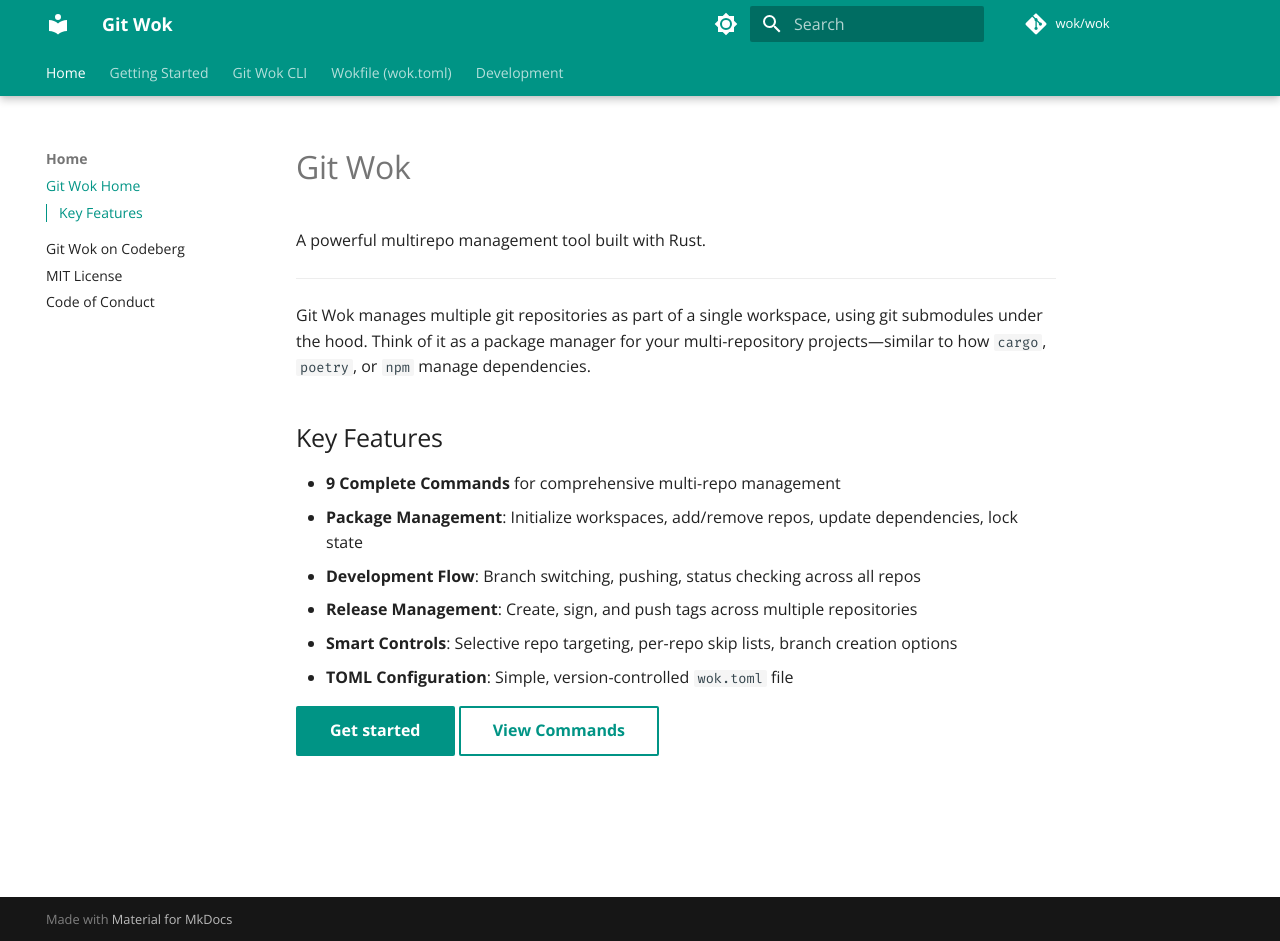
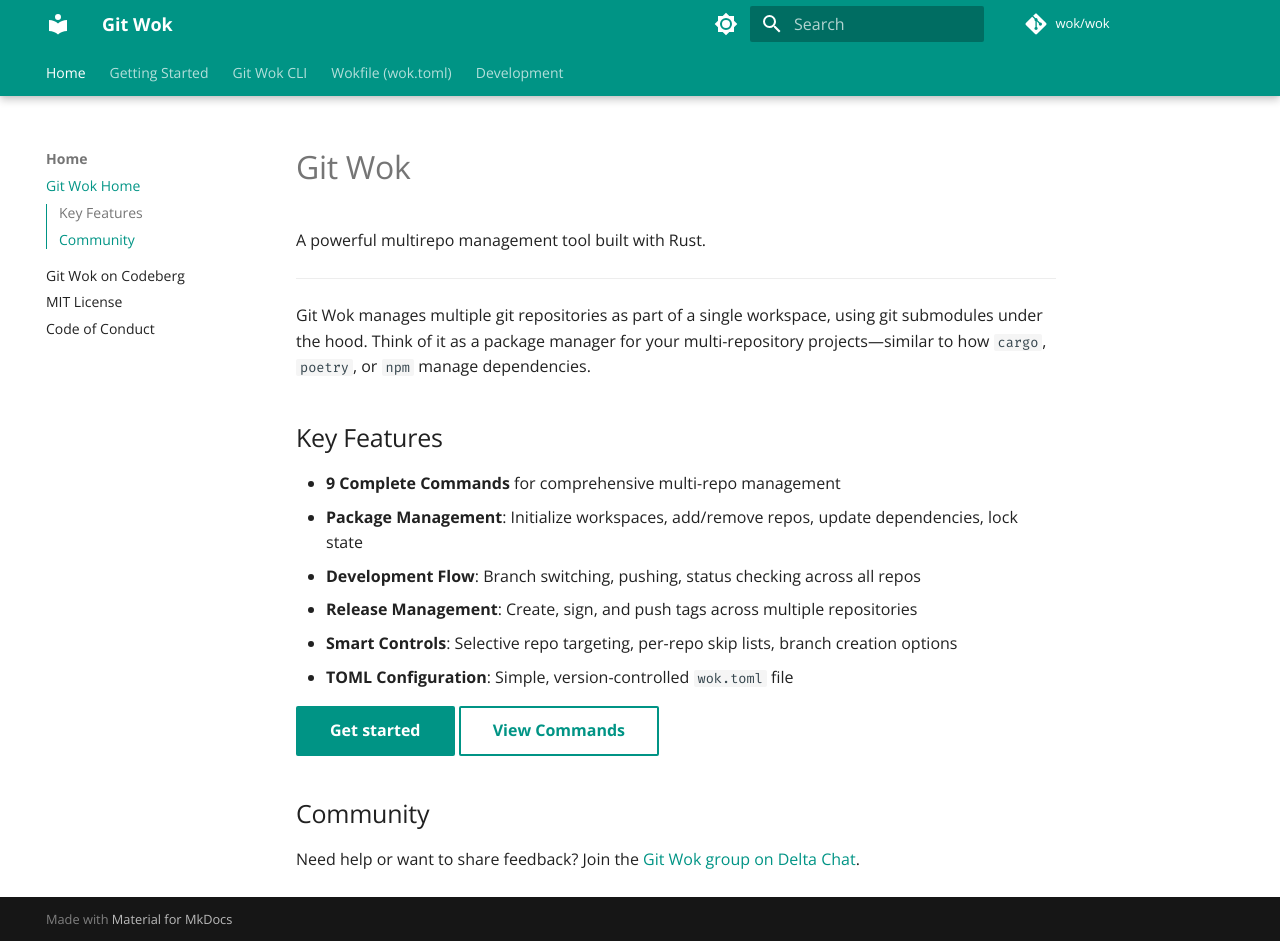
Before and after one commit to wokdev/wok, an MkDocs documentation site: the page built from docs/index.md, in a window 1280 px wide and 941 px high. Built offline with MkDocs 1.6.1 and Material for MkDocs 9.7.7, drawn with Linux system fonts in a browser that asks for light colours.

Commit message:
Docs: point community link to Delta Chat

```diff
--- a/docs/index.md
+++ b/docs/index.md
@@ -17,3 +17,7 @@
 
 [Get started](getting-started.md){ .md-button .md-button--primary }
 [View Commands](cli.md){ .md-button }
+
+## Community
+
+Need help or want to share feedback? Join the [Git Wok group on Delta Chat](https://i.delta.chat/#667BD2FB6B122F4138F29A17861B4E257DCDFDB9&a=lig%40countzero.co&g=Git%20Wok&x=0FgEK_cMRZ6NMvG1PAekdJE3&i=9Jn9KZM9tErF-O0k8xvadsn_&s=DyV77Vq3p4y86HX9rRuOMvm2).
```
Also changed, not shown: docs/ROADMAP.md (+1 -1 lines).
